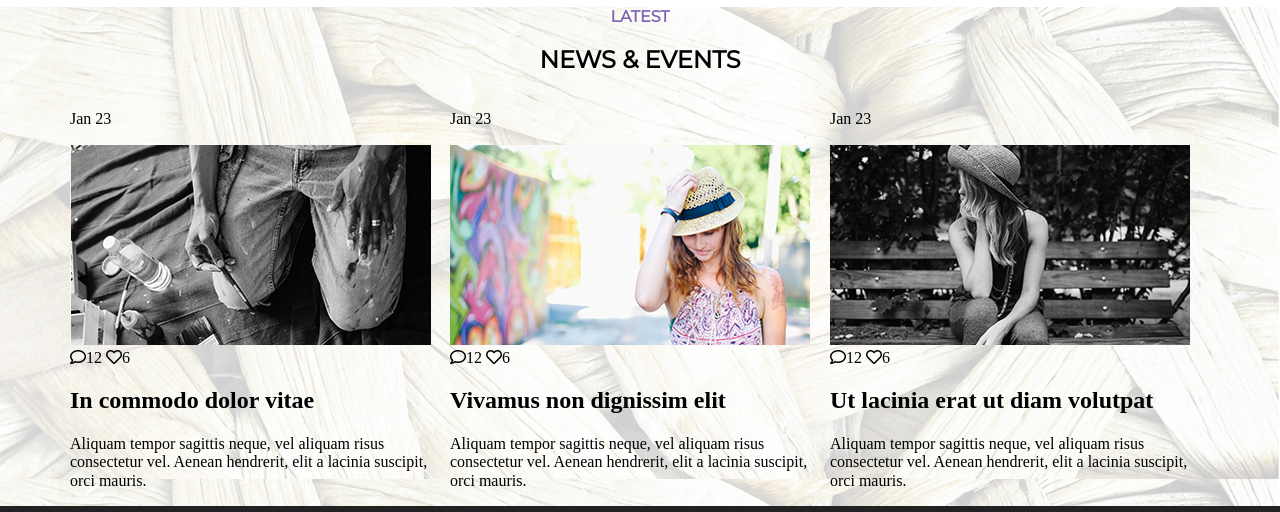
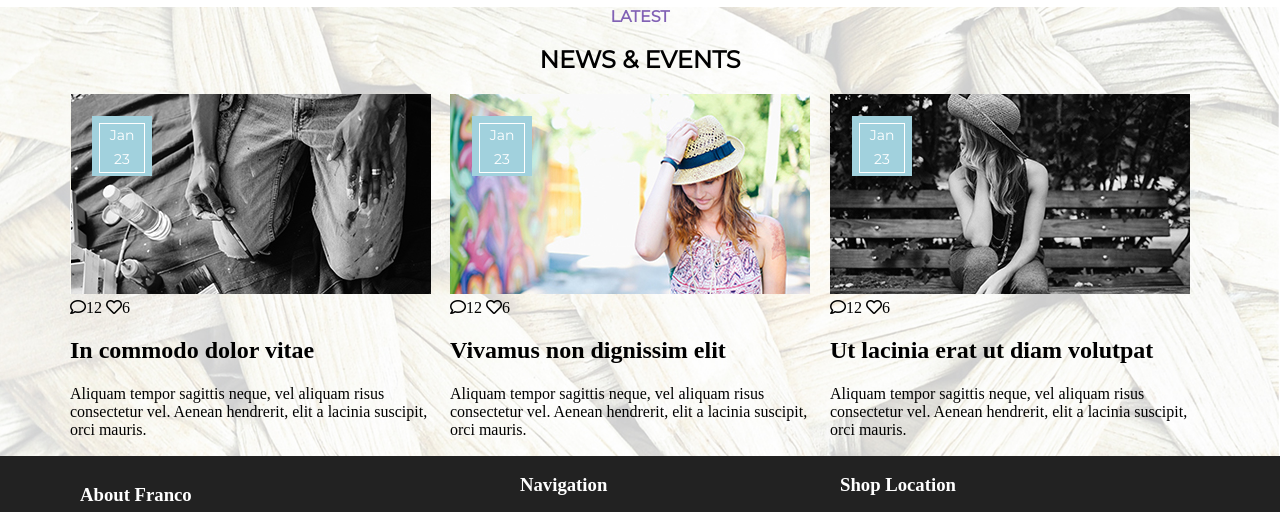
Before and after one commit to NguyenThiHien57/AHT_De1, a plain HTML site: page de1.html in a window 1280 px wide. Shown: the part 1821-2333 px from the top of the page. Drawn offline with nearby package versions, Linux system fonts and the light colour scheme.

Commit message:
date css

```diff
--- a/css/styleDe1.css
+++ b/css/styleDe1.css
@@ -240,6 +240,24 @@ html{
 .blog3{
     margin: 10px;
 }
+.date{
+    position: absolute;
+    width: 60px;
+    height: 60px;
+    background-color: rgb(161, 209, 221);
+    margin: 22px;
+}
+.date p{
+    font-size: 14px;
+    font-family: "Montserrat";
+    color: rgb(255, 255, 255);
+    line-height: 1.7;
+    text-align: center;
+    position: absolute;
+    border-width: 1px;
+    border-style: solid;
+    margin: 7px;
+}
 .title-blog a{
     font-size: 16px;
     font-family: "Montserrat";
--- a/de1.html
+++ b/de1.html
@@ -290,8 +290,8 @@
                 </div>
                 <div class="blog-list">
                     <div class="blog-1">
-                        <div>
-                            <p class="date">
+                        <div class="date">
+                            <p>
                             Jan 23 </p>
                         </div>
                         <div>
@@ -309,8 +309,8 @@
                         </div>
                     </div>
                     <div class="blog-2">
-                        <div>
-                            <p class="date">
+                        <div class="date">
+                            <p>
                                 Jan 23
                             </p>
                         </div>
@@ -329,8 +329,8 @@
                         </div>
                     </div>
                     <div class="blog-3">
-                        <div>
-                            <p class="date">
+                        <div class="date">
+                            <p>
                                 Jan 23
                             </p>
                         </div>
```
